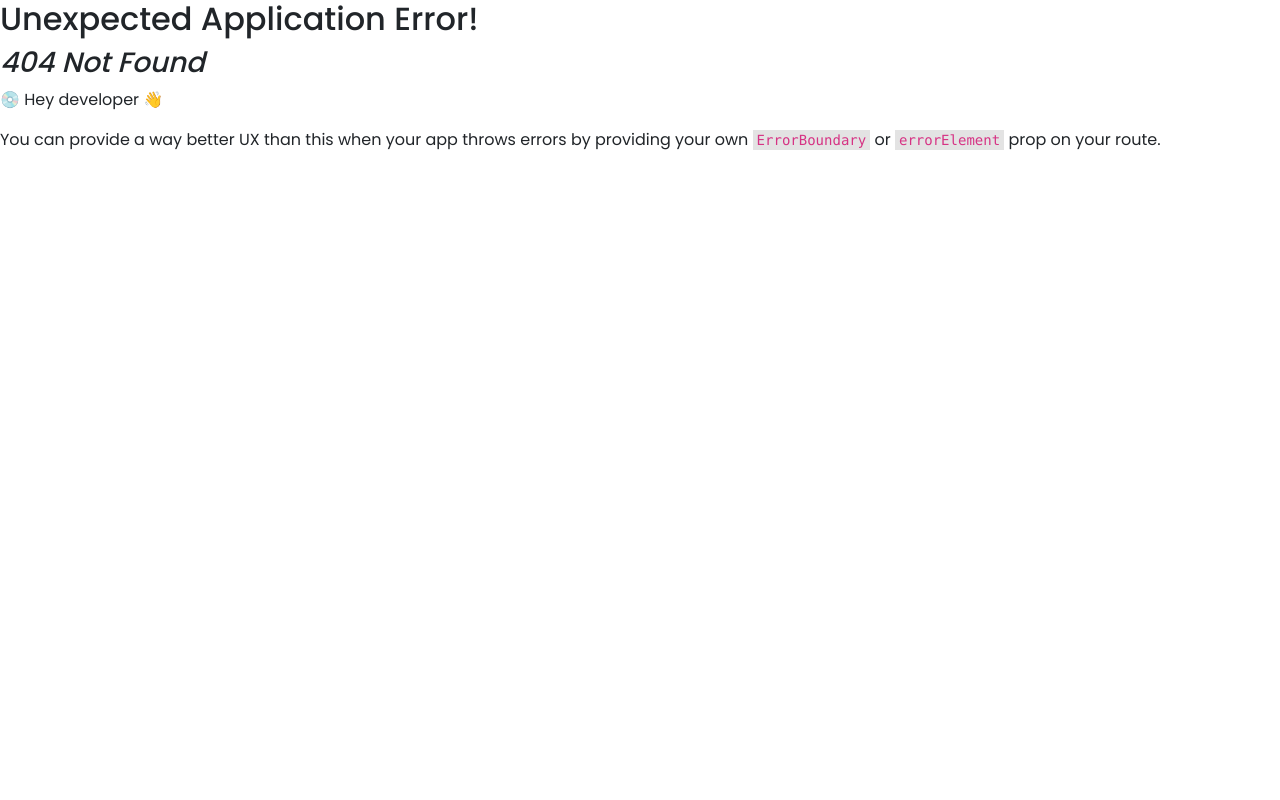
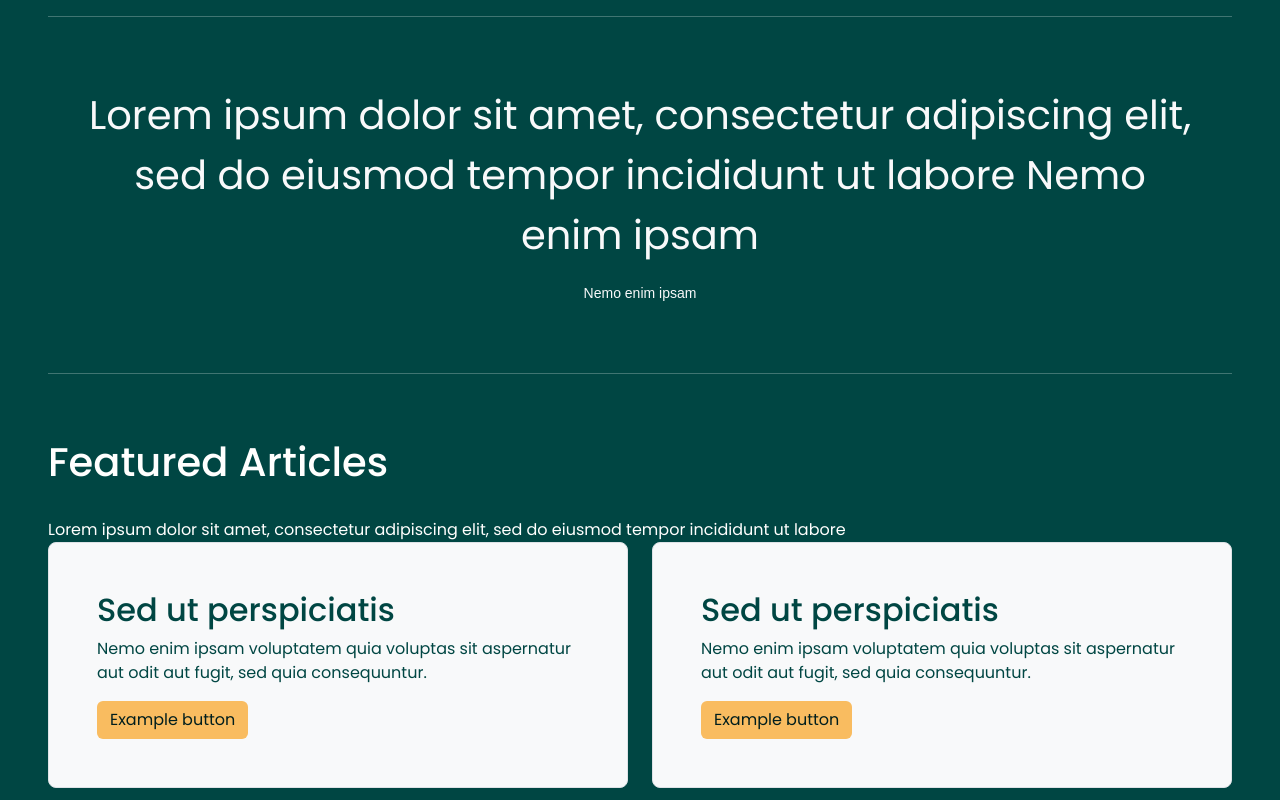
Before and after one commit to oliverkean/FINALPROJECT_GROUP1, a React (Create React App) app in the folder finalproject_g1/: page /learn-more in a window 1280 px wide. Before the commit this address had no page. Shown: the top 800 px of the page. Built offline with nearby package versions, Linux system fonts and the light colour scheme.

Commit message:
7/10/2023

```diff
--- /dev/null
+++ b/finalproject_g1/src/Assets/images/styles/learnmore_style.css
@@ -0,0 +1,56 @@
+body {
+    color: #ffffff;
+    background-color: #004643;
+    font-family: 'Montserrat, sans-serif';
+  }
+
+  .learnmore-banner {
+    color: #abd1c6;
+  }
+
+  .recent-relevant-articles p,
+  .recent-relevant-articles h1,
+  .recent-relevant-articles h2 {
+    color: #fffffe;
+  }
+
+  .recent-relevant-articels h1,
+.recent-relevant-articels h2,
+.recent-relevant-articels p {
+  color: #fffffe;
+}
+
+
+.btn {
+    background-color: #f9bc60;
+    color: #001e1d;
+    text-decoration: none;
+  }
+
+  .btn:hover {
+    background-color: #abd1c6;
+    color: #001e1d;
+    border: #001e1d;
+  }
+
+
+  .card-text{
+    color: #0f3433;
+  }
+
+  .col-md-6.mb-4 h2.card-text,
+.col-md-6.mb-4 p.card-text {
+  color: #004643;
+}
+
+.card{
+    color: #ff4c06;
+}
+
+.custom-card-text {
+    color: #004643
+  }
+
+.mysection {
+  background-color: #070707;
+}
--- a/finalproject_g1/src/Components/Navbar.js
+++ b/finalproject_g1/src/Components/Navbar.js
@@ -22,7 +22,7 @@
                         </li>
 
                         <li class="nav-item">
-                            <Link to={`/references`} className="nav-link">
+                            <Link to={`/learn-more`} className="nav-link">
                                 <Button text="Learn More" color="primary"/>
                             </Link>
                         </li>
--- a/finalproject_g1/src/Pages/LearnMore.js
+++ b/finalproject_g1/src/Pages/LearnMore.js
@@ -1,13 +1,17 @@
 
 import React from 'react';
-
+import "../Assets/images/styles/learnmore_style.css"
 function LearnMore() {
   return (
     <>
+
+<div className="mx-5 learn-more-container">
       <hr className="featurette-divider"></hr>
+
+      <section className="learnmore-banner">
       <div className='banner align-items-center' style={{ margin: '20px' }}>
-        <div className="container-fluid py-5 bg-dark text-light text-center" >
-          <p className="fs-1" style={{ fontFamily: 'Montserrat, sans-serif' }}>
+        <div className="container-fluid py-5 text-light text-center" >
+          <p className="fs-1" >
             Lorem ipsum dolor sit amet, consectetur adipiscing elit, sed do eiusmod tempor incididunt ut labore Nemo enim ipsam
           </p>
           <small style={{ fontFamily: 'Montserrat, sans-serif' }}>
@@ -15,31 +19,34 @@
           </small>
         </div>
       </div>
+      </section>
       <hr className="featurette-divider"></hr>
       {/* ____________________________________________________________________________________________________________ */}
-      <div className='recent-relevant-articels' style={{ margin: '20px' }}>
+      <section className='section'>
+      <div className='recent-relevant-articles'>
         <div className="row align-items-md-stretch">
           <div className="col-md-12">
-            <h1 className='mt-5'>Recent Relevant Articles</h1>
+            <h1 className='card-text mt-5'>Featured Articles</h1>
             <br />
-            <p className='md-5'>Lorem ipsum dolor sit amet, consectetur adipiscing elit, sed do eiusmod tempor incididunt ut labore</p>
+            <p className='card-text md-5'>Lorem ipsum dolor sit amet, consectetur adipiscing elit, sed do eiusmod tempor incididunt ut labore</p>
           </div>
           <div className="col-md-6 mb-4">
             <div className="h-100 p-5 bg-body-tertiary border rounded-3">
-              <h2>Sed ut perspiciatis</h2>
-              <p>Nemo enim ipsam voluptatem quia voluptas sit aspernatur aut odit aut fugit, sed quia consequuntur.</p>
-              <button className="btn btn-outline-primary" type="button">Example button</button>
+              <h2 className='card-text'>Sed ut perspiciatis</h2>
+              <p className='card-text'>Nemo enim ipsam voluptatem quia voluptas sit aspernatur aut odit aut fugit, sed quia consequuntur.</p>
+              <button className="btn" type="button">Example button</button>
             </div>
           </div>
           <div className="col-md-6 mb-4">
             <div className="h-100 p-5 bg-body-tertiary border rounded-3">
-              <h2>Sed ut perspiciatis</h2>
-              <p>Nemo enim ipsam voluptatem quia voluptas sit aspernatur aut odit aut fugit, sed quia consequuntur.</p>
-              <button className="btn btn-outline-primary" type="button">Example button</button>
+              <h2 className='card-text'>Sed ut perspiciatis</h2>
+              <p className='card-text'>Nemo enim ipsam voluptatem quia voluptas sit aspernatur aut odit aut fugit, sed quia consequuntur.</p>
+              <button className="btn " type="button">Example button</button>
             </div>
           </div>
         </div>
       </div>
+      </section>
       {/* ____________________________________________________________________________________________________________ */}
 
 
@@ -54,12 +61,16 @@
       <div className="row row-cols-1 row-cols-sm-2 row-cols-md-3 g-4">
       <div className="col">
       <div className="card shadow-sm">
-            <svg className="bd-placeholder-img card-img-top" width="100%" height="225" xmlns="http://www.w3.org/2000/svg" role="img" aria-label="Placeholder: Thumbnail" preserveAspectRatio="xMidYMid slice" focusable="false"><title>Placeholder</title><rect width="100%" height="100%" fill="#55595c"></rect><text x="50%" y="50%" fill="#eceeef" dy=".3em">Thumbnail</text></svg>
+        <svg className="bd-placeholder-img card-img-top" width="100%" height="225" xmlns="http://www.w3.org/2000/svg" role="img" aria-label="Placeholder: Thumbnail" preserveAspectRatio="xMidYMid slice" focusable="false">
+          <title>Placeholder</title>
+          <rect width="100%" height="100%" fill="#55595c"></rect>
+          <text x="50%" y="50%" fill="#eceeef" dy=".3em">Thumbnail</text>
+        </svg>
         <div className="card-body">
-              <p className="card-text">This is a wider card with supporting text below as a natural lead-in to additional content. This content is a little bit longer.</p>
+          <p className="card-text custom-card-text">This is a wider card with supporting text below as a natural lead-in to additional content. This content is a little bit longer.</p>
           <div className="d-flex justify-content-between align-items-center">
             <div className="btn-group">
-                  <button type="button" className="btn btn-sm btn-outline-secondary">View</button>
+              <button type="button" className="btn btn-sm">View</button>
             </div>
             <small className="text-body-secondary">9 mins</small>
           </div>
@@ -68,12 +79,16 @@
     </div>
     <div className="col">
       <div className="card shadow-sm">
-            <svg className="bd-placeholder-img card-img-top" width="100%" height="225" xmlns="http://www.w3.org/2000/svg" role="img" aria-label="Placeholder: Thumbnail" preserveAspectRatio="xMidYMid slice" focusable="false"><title>Placeholder</title><rect width="100%" height="100%" fill="#55595c"></rect><text x="50%" y="50%" fill="#eceeef" dy=".3em">Thumbnail</text></svg>
+        <svg className="bd-placeholder-img card-img-top" width="100%" height="225" xmlns="http://www.w3.org/2000/svg" role="img" aria-label="Placeholder: Thumbnail" preserveAspectRatio="xMidYMid slice" focusable="false">
+          <title>Placeholder</title>
+          <rect width="100%" height="100%" fill="#55595c"></rect>
+          <text x="50%" y="50%" fill="#eceeef" dy=".3em">Thumbnail</text>
+        </svg>
         <div className="card-body">
-              <p className="card-text">This is a wider card with supporting text below as a natural lead-in to additional content. This content is a little bit longer.</p>
+          <p className="card-text custom-card-text">This is a wider card with supporting text below as a natural lead-in to additional content. This content is a little bit longer.</p>
           <div className="d-flex justify-content-between align-items-center">
             <div className="btn-group">
-                  <button type="button" className="btn btn-sm btn-outline-secondary">View</button>
+              <button type="button" className="btn btn-sm">View</button>
             </div>
             <small className="text-body-secondary">9 mins</small>
           </div>
@@ -82,12 +97,16 @@
     </div>
     <div className="col">
       <div className="card shadow-sm">
-            <svg className="bd-placeholder-img card-img-top" width="100%" height="225" xmlns="http://www.w3.org/2000/svg" role="img" aria-label="Placeholder: Thumbnail" preserveAspectRatio="xMidYMid slice" focusable="false"><title>Placeholder</title><rect width="100%" height="100%" fill="#55595c"></rect><text x="50%" y="50%" fill="#eceeef" dy=".3em">Thumbnail</text></svg>
+        <svg className="bd-placeholder-img card-img-top" width="100%" height="225" xmlns="http://www.w3.org/2000/svg" role="img" aria-label="Placeholder: Thumbnail" preserveAspectRatio="xMidYMid slice" focusable="false">
+          <title>Placeholder</title>
+          <rect width="100%" height="100%" fill="#55595c"></rect>
+          <text x="50%" y="50%" fill="#eceeef" dy=".3em">Thumbnail</text>
+        </svg>
         <div className="card-body">
-              <p className="card-text">This is a wider card with supporting text below as a natural lead-in to additional content. This content is a little bit longer.</p>
+          <p className="card-text custom-card-text">This is a wider card with supporting text below as a natural lead-in to additional content. This content is a little bit longer.</p>
           <div className="d-flex justify-content-between align-items-center">
             <div className="btn-group">
-                  <button type="button" className="btn btn-sm btn-outline-secondary">View</button>
+              <button type="button" className="btn btn-sm">View</button>
             </div>
             <small className="text-body-secondary">9 mins</small>
           </div>
@@ -97,12 +116,16 @@
 
     <div className="col">
       <div className="card shadow-sm">
-            <svg className="bd-placeholder-img card-img-top" width="100%" height="225" xmlns="http://www.w3.org/2000/svg" role="img" aria-label="Placeholder: Thumbnail" preserveAspectRatio="xMidYMid slice" focusable="false"><title>Placeholder</title><rect width="100%" height="100%" fill="#55595c"></rect><text x="50%" y="50%" fill="#eceeef" dy=".3em">Thumbnail</text></svg>
+        <svg className="bd-placeholder-img card-img-top" width="100%" height="225" xmlns="http://www.w3.org/2000/svg" role="img" aria-label="Placeholder: Thumbnail" preserveAspectRatio="xMidYMid slice" focusable="false">
+          <title>Placeholder</title>
+          <rect width="100%" height="100%" fill="#55595c"></rect>
+          <text x="50%" y="50%" fill="#eceeef" dy=".3em">Thumbnail</text>
+        </svg>
         <div className="card-body">
-              <p className="card-text">This is a wider card with supporting text below as a natural lead-in to additional content. This content is a little bit longer.</p>
+          <p className="card-text custom-card-text">This is a wider card with supporting text below as a natural lead-in to additional content. This content is a little bit longer.</p>
           <div className="d-flex justify-content-between align-items-center">
             <div className="btn-group">
-                  <button type="button" className="btn btn-sm btn-outline-secondary">View</button>
+              <button type="button" className="btn btn-sm">View</button>
             </div>
             <small className="text-body-secondary">9 mins</small>
           </div>
@@ -111,12 +134,16 @@
     </div>
     <div className="col">
       <div className="card shadow-sm">
-            <svg className="bd-placeholder-img card-img-top" width="100%" height="225" xmlns="http://www.w3.org/2000/svg" role="img" aria-label="Placeholder: Thumbnail" preserveAspectRatio="xMidYMid slice" focusable="false"><title>Placeholder</title><rect width="100%" height="100%" fill="#55595c"></rect><text x="50%" y="50%" fill="#eceeef" dy=".3em">Thumbnail</text></svg>
+        <svg className="bd-placeholder-img card-img-top" width="100%" height="225" xmlns="http://www.w3.org/2000/svg" role="img" aria-label="Placeholder: Thumbnail" preserveAspectRatio="xMidYMid slice" focusable="false">
+          <title>Placeholder</title>
+          <rect width="100%" height="100%" fill="#55595c"></rect>
+          <text x="50%" y="50%" fill="#eceeef" dy=".3em">Thumbnail</text>
+        </svg>
         <div className="card-body">
-              <p className="card-text">This is a wider card with supporting text below as a natural lead-in to additional content. This content is a little bit longer.</p>
+          <p className="card-text custom-card-text">This is a wider card with supporting text below as a natural lead-in to additional content. This content is a little bit longer.</p>
           <div className="d-flex justify-content-between align-items-center">
             <div className="btn-group">
-                  <button type="button" className="btn btn-sm btn-outline-secondary">View</button>
+              <button type="button" className="btn btn-sm">View</button>
             </div>
             <small className="text-body-secondary">9 mins</small>
           </div>
@@ -126,12 +153,16 @@
 
     <div className="col">
       <div className="card shadow-sm">
-            <svg className="bd-placeholder-img card-img-top" width="100%" height="225" xmlns="http://www.w3.org/2000/svg" role="img" aria-label="Placeholder: Thumbnail" preserveAspectRatio="xMidYMid slice" focusable="false"><title>Placeholder</title><rect width="100%" height="100%" fill="#55595c"></rect><text x="50%" y="50%" fill="#eceeef" dy=".3em">Thumbnail</text></svg>
+        <svg className="bd-placeholder-img card-img-top" width="100%" height="225" xmlns="http://www.w3.org/2000/svg" role="img" aria-label="Placeholder: Thumbnail" preserveAspectRatio="xMidYMid slice" focusable="false">
+          <title>Placeholder</title>
+          <rect width="100%" height="100%" fill="#55595c"></rect>
+          <text x="50%" y="50%" fill="#eceeef" dy=".3em">Thumbnail</text>
+        </svg>
         <div className="card-body">
-              <p className="card-text">This is a wider card with supporting text below as a natural lead-in to additional content. This content is a little bit longer.</p>
+          <p className="card-text custom-card-text">This is a wider card with supporting text below as a natural lead-in to additional content. This content is a little bit longer.</p>
           <div className="d-flex justify-content-between align-items-center">
             <div className="btn-group">
-                  <button type="button" className="btn btn-sm btn-outline-secondary">View</button>
+              <button type="button" className="btn btn-sm">View</button>
             </div>
             <small className="text-body-secondary">9 mins</small>
           </div>
@@ -141,6 +172,7 @@
       </div>
     </div>
     <hr classNameName="featurette-divider"></hr>
+    </div>
     </>
   );
 }
--- a/finalproject_g1/src/index.js
+++ b/finalproject_g1/src/index.js
@@ -25,6 +25,11 @@
     path: '/references',
     element: <References/>,
   },
+  // learn more
+  {
+    path: '/learn-more',
+    element: <LearnMore/>,
+  },
 ]);
 
 
```
Lines whose indentation alone changed are shown as unchanged.
